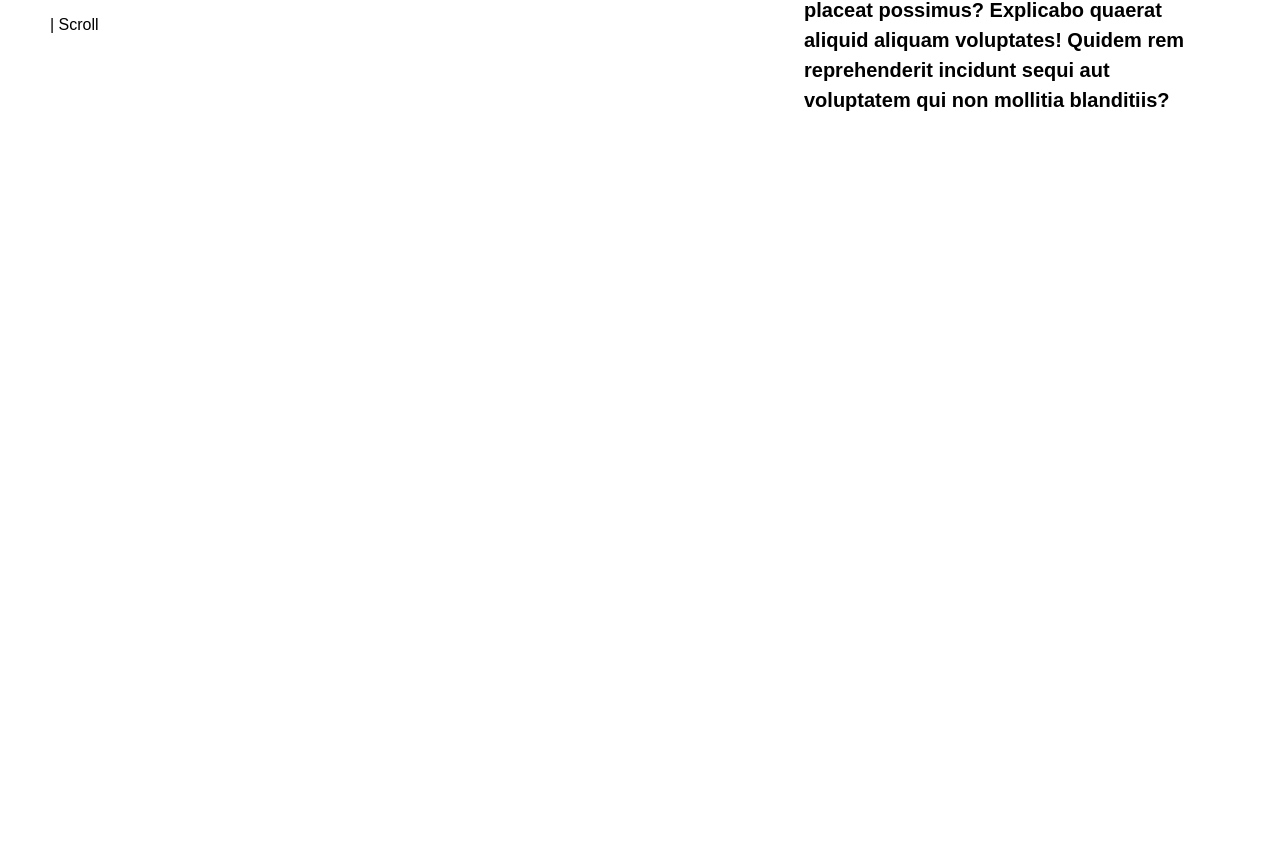
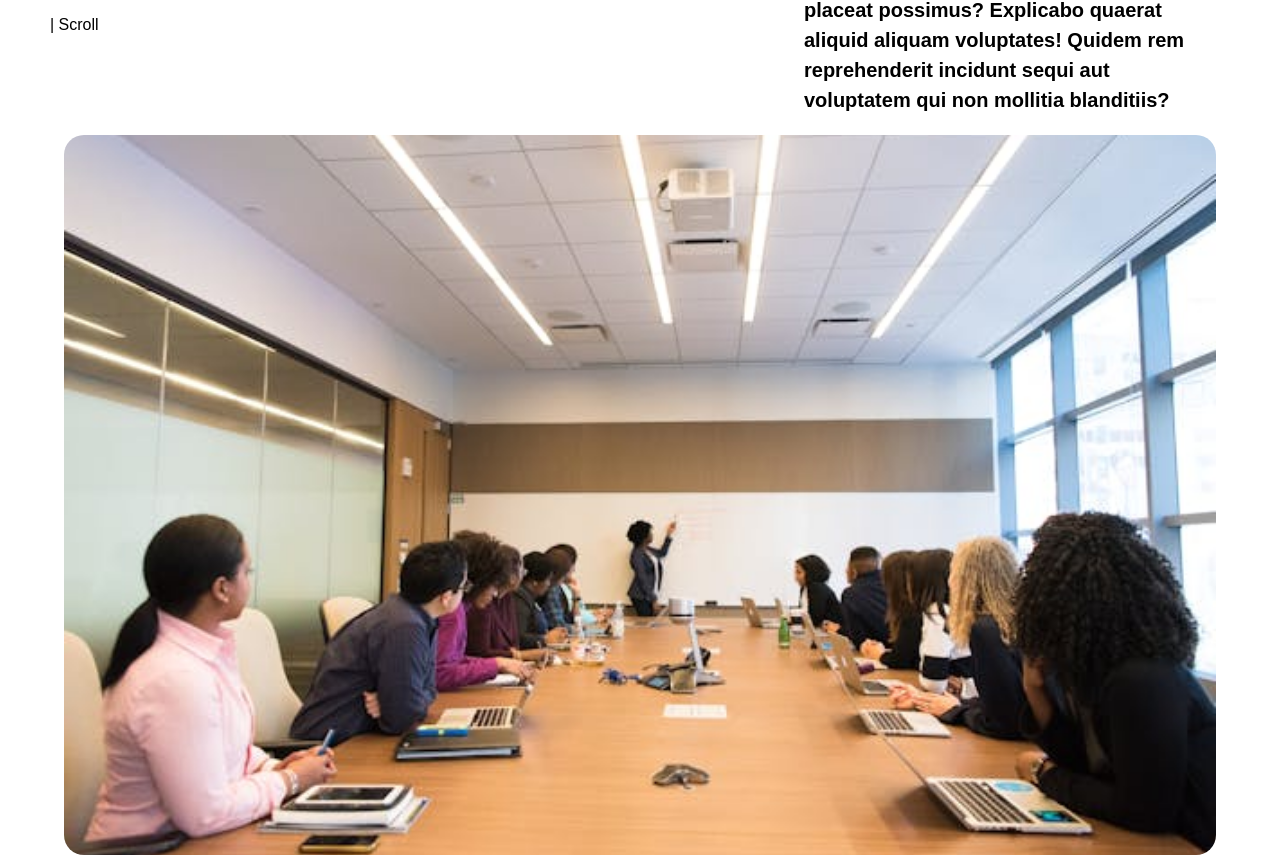
Before and after one commit to tez-hub/landing-pages, a React (Vite) app: page / in a window 1280 px wide. Shown: the part 737-1596 px from the top of the page. Before the commit the page ends 872 px from the top, so only its background shows below. Built offline with nearby package versions, Linux system fonts and the light colour scheme; a web font is replaced by a local one.

Commit message:
the hero image is in place

```diff
--- a/src/components/hero/Hero.jsx
+++ b/src/components/hero/Hero.jsx
@@ -2,6 +2,7 @@ import { useEffect } from "react";
 import Nav from "../nav/Nav";
 import "./hero.css";
 import gsap from "gsap";
+import HeroImage from '../../assets/hero.jpg'
 
 const Hero = () => {
 
@@ -15,7 +16,9 @@ const Hero = () => {
             duration: 1.5,
             delay: 1.5
         })
-    }, [])
+    }, []);
+
+
     return (
         <>
         <Nav />
@@ -35,6 +38,10 @@ const Hero = () => {
                 <p>Lorem ipsum dolor sit amet consectetur adipisicing elit. Ad dolorum facere veniam placeat possimus? Explicabo quaerat aliquid aliquam voluptates! Quidem rem reprehenderit incidunt sequi aut voluptatem qui non mollitia blanditiis?</p>
             </div>
         </div>
+
+        <div className="hero__img">
+            <img src={HeroImage} alt="" />
+        </div>
         </>
     )
 }
--- a/src/components/hero/hero.css
+++ b/src/components/hero/hero.css
@@ -39,3 +39,16 @@
         }
     }
 }
+
+.hero__img{
+    width: 100%;
+
+    img{
+        width: 90%;
+        height: 90vh;
+        object-fit: cover;
+        margin-left: 5%;
+        margin-right: 5%;
+        border-radius: 20px;
+    }
+}
```
Also changed, not shown: src/assets/hero.jpg (added).
